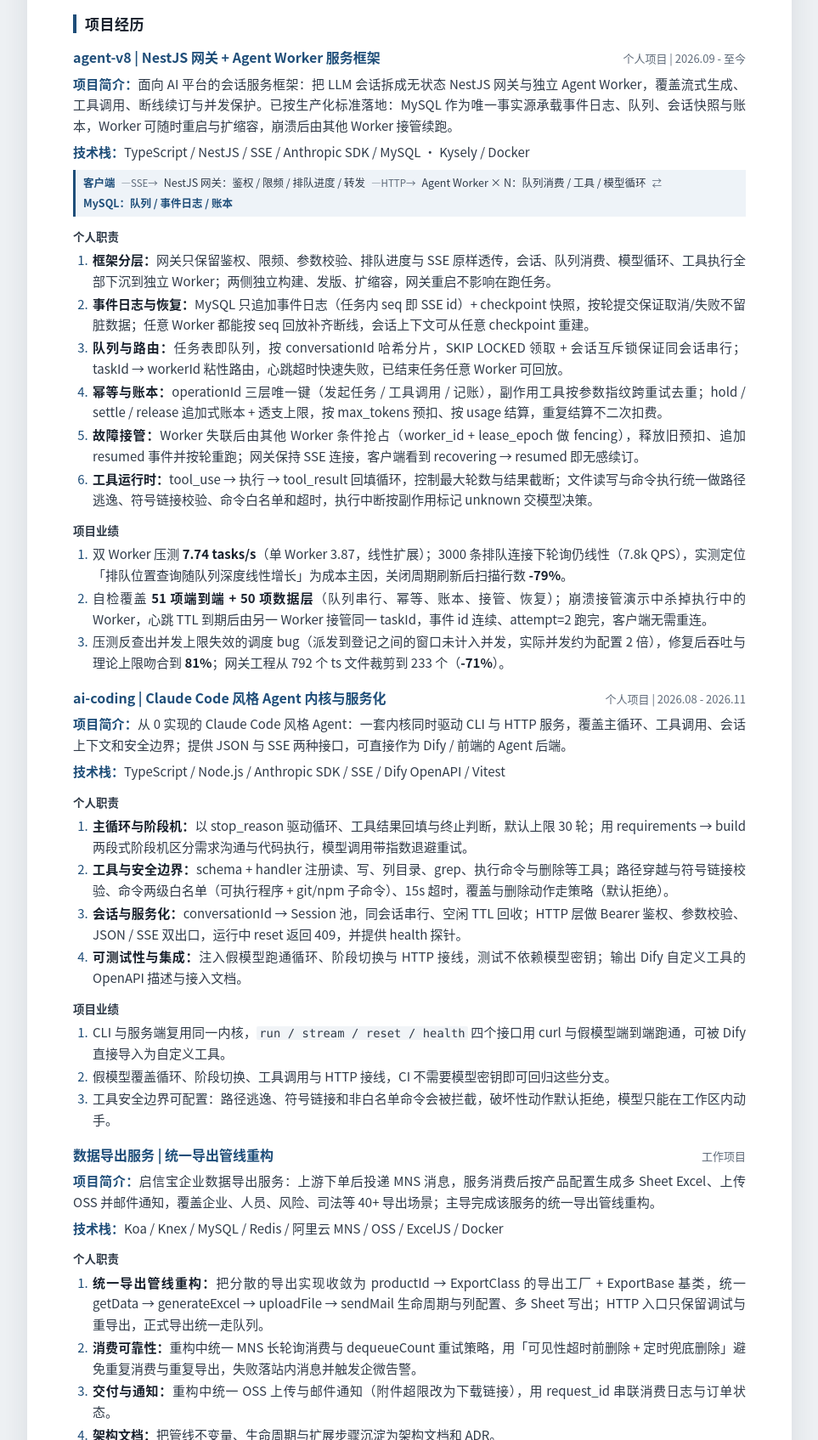
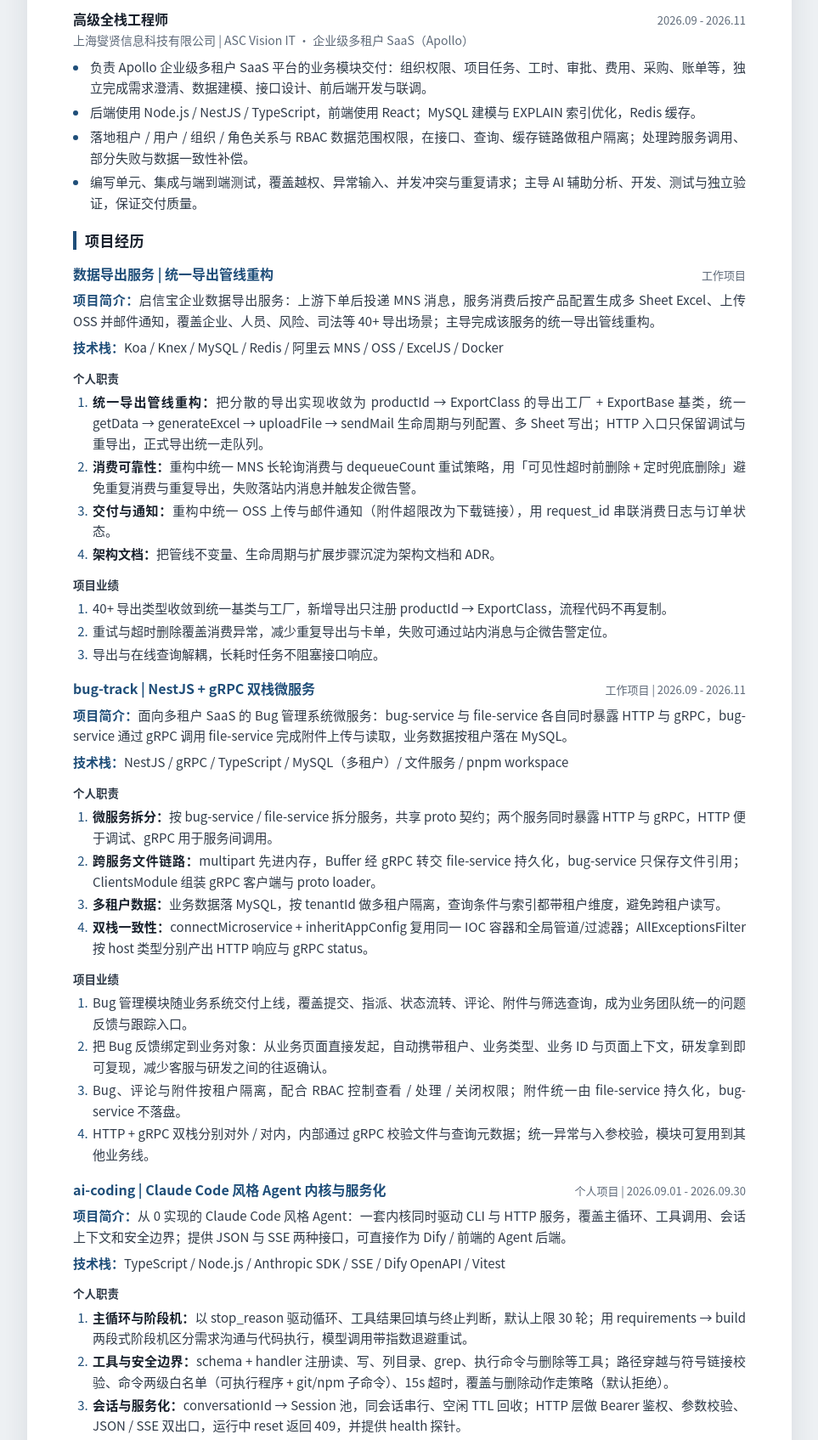
Before and after one commit to YWJL/About, a plain HTML site: page index.html in a window 1280 px wide. Shown: the part 1105-2800 px from the top of the page at 85% size, without its empty margins (158-1121 px from the left). Drawn offline with Linux system fonts and the light colour scheme.

Commit message:
简历更新：新增燮贤经历、项目按时间排序、bug-track 改工作口径
- 工作经历：生腾 2021.06-2026.07、燮贤 2026.09-2026.11，按时间正序
- 项目顺序：数据导出服务 → bug-track → ai-coding → agent-v8
- bug-track 改为工作口径：多租户 MySQL + 文件服务持久化，补充交付上线与业务绑定反馈业绩
- 燮贤职责去掉未接触的 RabbitMQ，保留 React / 多租户 / Redis / RBAC
- 打印行高与项目分页按 3 页适配

```diff
--- a/index.html
+++ b/index.html
@@ -70,7 +70,7 @@
             <h3 class="entry-title">后端开发工程师（2021.06 实习入职，2022.06 转正）</h3>
             <p class="entry-company">上海生腾数据科技有限公司苏州分公司 | 启信宝 APP 核心服务与架构治理</p>
           </div>
-          <span class="entry-date">2021.06 - 至今</span>
+          <span class="entry-date">2021.06 - 2026.07</span>
         </div>
         <ul class="bullets">
           <li>负责集团、查风险、司法大数据、团队版、主搜等核心模块的服务端交付，参与 PRD 评审、表结构设计、数据清洗、ES 同步、接口开发与客户端联调。</li>
@@ -82,69 +82,26 @@
           <li>基于 OpenAI SDK 封装 SSE 流式响应与 Prompt/模型配置，支持前端渐进式展示模型结果；在个人项目中进一步实现 Anthropic 兼容模型、tool_use 回填与任务事件流。</li>
         </ul>
       </article>
+
+      <article class="job">
+        <div class="entry-head">
+          <div>
+            <h3 class="entry-title">高级全栈工程师</h3>
+            <p class="entry-company">上海燮贤信息科技有限公司 | ASC Vision IT · 企业级多租户 SaaS（Apollo）</p>
+          </div>
+          <span class="entry-date">2026.09 - 2026.11</span>
+        </div>
+        <ul class="bullets">
+          <li>负责 Apollo 企业级多租户 SaaS 平台的业务模块交付：组织权限、项目任务、工时、审批、费用、采购、账单等，独立完成需求澄清、数据建模、接口设计、前后端开发与联调。</li>
+          <li>后端使用 Node.js / NestJS / TypeScript，前端使用 React；MySQL 建模与 EXPLAIN 索引优化，Redis 缓存。</li>
+          <li>落地租户 / 用户 / 组织 / 角色关系与 RBAC 数据范围权限，在接口、查询、缓存链路做租户隔离；处理跨服务调用、部分失败与数据一致性补偿。</li>
+          <li>编写单元、集成与端到端测试，覆盖越权、异常输入、并发冲突与重复请求；主导 AI 辅助分析、开发、测试与独立验证，保证交付质量。</li>
+        </ul>
+      </article>
     </section>
 
     <section class="section page-break">
       <h2>项目经历</h2>
-
-      <article class="project">
-        <div class="entry-head">
-          <h3 class="entry-title">agent-v8 | NestJS 网关 + Agent Worker 服务框架</h3>
-          <span class="entry-date">个人项目 | 2026.09 - 至今</span>
-        </div>
-
-        <p class="proj-line"><strong>项目简介：</strong>面向 AI 平台的会话服务框架：把 LLM 会话拆成无状态 NestJS 网关与独立 Agent Worker，覆盖流式生成、工具调用、断线续订与并发保护。已按生产化标准落地：MySQL 作为唯一事实源承载事件日志、队列、会话快照与账本，Worker 可随时重启与扩缩容，崩溃后由其他 Worker 接管续跑。</p>
-        <p class="proj-line"><strong>技术栈：</strong>TypeScript / NestJS / SSE / Anthropic SDK / MySQL · Kysely / Docker</p>
-
-        <p class="arch-flow">
-          <span>客户端</span><i>—SSE→</i>
-          <span>NestJS 网关：鉴权 / 限频 / 排队进度 / 转发</span><i>—HTTP→</i>
-          <span>Agent Worker × N：队列消费 / 工具 / 模型循环</span><i>⇄</i>
-          <span>MySQL：队列 / 事件日志 / 账本</span>
-        </p>
-
-        <p class="subhead">个人职责</p>
-        <ol class="bullets compact">
-          <li><strong>框架分层：</strong>网关只保留鉴权、限频、参数校验、排队进度与 SSE 原样透传，会话、队列消费、模型循环、工具执行全部下沉到独立 Worker；两侧独立构建、发版、扩缩容，网关重启不影响在跑任务。</li>
-          <li><strong>事件日志与恢复：</strong>MySQL 只追加事件日志（任务内 seq 即 SSE id）+ checkpoint 快照，按轮提交保证取消/失败不留脏数据；任意 Worker 都能按 seq 回放补齐断线，会话上下文可从任意 checkpoint 重建。</li>
-          <li><strong>队列与路由：</strong>任务表即队列，按 conversationId 哈希分片，SKIP LOCKED 领取 + 会话互斥锁保证同会话串行；taskId → workerId 粘性路由，心跳超时快速失败，已结束任务任意 Worker 可回放。</li>
-          <li><strong>幂等与账本：</strong>operationId 三层唯一键（发起任务 / 工具调用 / 记账），副作用工具按参数指纹跨重试去重；hold / settle / release 追加式账本 + 透支上限，按 max_tokens 预扣、按 usage 结算，重复结算不二次扣费。</li>
-          <li><strong>故障接管：</strong>Worker 失联后由其他 Worker 条件抢占（worker_id + lease_epoch 做 fencing），释放旧预扣、追加 resumed 事件并按轮重跑；网关保持 SSE 连接，客户端看到 recovering → resumed 即无感续订。</li>
-          <li><strong>工具运行时：</strong>tool_use → 执行 → tool_result 回填循环，控制最大轮数与结果截断；文件读写与命令执行统一做路径逃逸、符号链接校验、命令白名单和超时，执行中断按副作用标记 unknown 交模型决策。</li>
-        </ol>
-
-        <p class="subhead">项目业绩</p>
-        <ol class="bullets compact">
-          <li>双 Worker 压测 <strong>7.74 tasks/s</strong>（单 Worker 3.87，线性扩展）；3000 条排队连接下轮询仍线性（7.8k QPS），实测定位「排队位置查询随队列深度线性增长」为成本主因，关闭周期刷新后扫描行数 <strong>-79%</strong>。</li>
-          <li>自检覆盖 <strong>51 项端到端 + 50 项数据层</strong>（队列串行、幂等、账本、接管、恢复）；崩溃接管演示中杀掉执行中的 Worker，心跳 TTL 到期后由另一 Worker 接管同一 taskId，事件 id 连续、attempt=2 跑完，客户端无需重连。</li>
-          <li>压测反查出并发上限失效的调度 bug（派发到登记之间的窗口未计入并发，实际并发约为配置 2 倍），修复后吞吐与理论上限吻合到 <strong>81%</strong>；网关工程从 792 个 ts 文件裁剪到 233 个（<strong>-71%</strong>）。</li>
-        </ol>
-      </article>
-
-      <article class="project">
-        <div class="entry-head">
-          <h3 class="entry-title">ai-coding | Claude Code 风格 Agent 内核与服务化</h3>
-          <span class="entry-date">个人项目 | 2026.08 - 2026.11</span>
-        </div>
-
-        <p class="proj-line"><strong>项目简介：</strong>从 0 实现的 Claude Code 风格 Agent：一套内核同时驱动 CLI 与 HTTP 服务，覆盖主循环、工具调用、会话上下文和安全边界；提供 JSON 与 SSE 两种接口，可直接作为 Dify / 前端的 Agent 后端。</p>
-        <p class="proj-line"><strong>技术栈：</strong>TypeScript / Node.js / Anthropic SDK / SSE / Dify OpenAPI / Vitest</p>
-
-        <p class="subhead">个人职责</p>
-        <ol class="bullets compact">
-          <li><strong>主循环与阶段机：</strong>以 stop_reason 驱动循环、工具结果回填与终止判断，默认上限 30 轮；用 requirements → build 两段式阶段机区分需求沟通与代码执行，模型调用带指数退避重试。</li>
-          <li><strong>工具与安全边界：</strong>schema + handler 注册读、写、列目录、grep、执行命令与删除等工具；路径穿越与符号链接校验、命令两级白名单（可执行程序 + git/npm 子命令）、15s 超时，覆盖与删除动作走策略（默认拒绝）。</li>
-          <li><strong>会话与服务化：</strong>conversationId → Session 池，同会话串行、空闲 TTL 回收；HTTP 层做 Bearer 鉴权、参数校验、JSON / SSE 双出口，运行中 reset 返回 409，并提供 health 探针。</li>
-          <li><strong>可测试性与集成：</strong>注入假模型跑通循环、阶段切换与 HTTP 接线，测试不依赖模型密钥；输出 Dify 自定义工具的 OpenAPI 描述与接入文档。</li>
-        </ol>
-
-        <p class="subhead">项目业绩</p>
-        <ol class="bullets compact">
-          <li>CLI 与服务端复用同一内核，<code>run / stream / reset / health</code> 四个接口用 curl 与假模型端到端跑通，可被 Dify 直接导入为自定义工具。</li>
-          <li>假模型覆盖循环、阶段切换、工具调用与 HTTP 接线，CI 不需要模型密钥即可回归这些分支。</li>
-          <li>工具安全边界可配置：路径逃逸、符号链接和非白名单命令会被拦截，破坏性动作默认拒绝，模型只能在工作区内动手。</li>
-        </ol>
-      </article>
 
       <article class="project">
         <div class="entry-head">
@@ -174,24 +131,85 @@
       <article class="project">
         <div class="entry-head">
           <h3 class="entry-title">bug-track | NestJS + gRPC 双栈微服务</h3>
-          <span class="entry-date">个人项目 | 2026.09</span>
+          <span class="entry-date">工作项目 | 2026.09 - 2026.11</span>
         </div>
 
-        <p class="proj-line"><strong>项目简介：</strong>简化版 Bug 管理系统的微服务后端框架：两个平级服务各自同时暴露 HTTP 与 gRPC，bug-service 通过 gRPC 调用 file-service 完成附件上传与校验，用 txt 文件持久化替代数据库，重点验证服务契约、双通道错误语义和启动器抽象。</p>
-        <p class="proj-line"><strong>技术栈：</strong>NestJS / gRPC / pnpm workspace / class-validator / TypeScript / txt 文件持久化</p>
+        <p class="proj-line"><strong>项目简介：</strong>面向多租户 SaaS 的 Bug 管理系统微服务：bug-service 与 file-service 各自同时暴露 HTTP 与 gRPC，bug-service 通过 gRPC 调用 file-service 完成附件上传与读取，业务数据按租户落在 MySQL。</p>
+        <p class="proj-line"><strong>技术栈：</strong>NestJS / gRPC / TypeScript / MySQL（多租户）/ 文件服务 / pnpm workspace</p>
 
         <p class="subhead">个人职责</p>
         <ol class="bullets compact">
-          <li><strong>工程组织：</strong>用 pnpm workspace 管理 apps/bug-service、apps/file-service、libs/proto（共享 proto 契约）与 libs/common（双栈启动器、存储、异常过滤器、响应拦截器）。</li>
-          <li><strong>跨服务附件链路：</strong>multipart 先进内存，Buffer 经 gRPC 转交 file-service，bug-service 只保存 FILE-id；ClientsModule.registerAsync 从环境变量组装客户端与 proto loader。</li>
-          <li><strong>双栈一致性：</strong>connectMicroservice + inheritAppConfig 复用同一 IOC 容器和全局管道/过滤器；AllExceptionsFilter 按 host 类型分别产出 HTTP 响应与 gRPC status；txt 持久化用写串行队列避免并发覆盖。</li>
-          <li><strong>启动器抽象：</strong>把 HTTP 端口、gRPC 地址、package 与 proto 路径收敛到 bootstrapHybridApp，新服务只需提供模块和参数即可同时具备两条通道。</li>
+          <li><strong>微服务拆分：</strong>按 bug-service / file-service 拆分服务，共享 proto 契约；两个服务同时暴露 HTTP 与 gRPC，HTTP 便于调试、gRPC 用于服务间调用。</li>
+          <li><strong>跨服务文件链路：</strong>multipart 先进内存，Buffer 经 gRPC 转交 file-service 持久化，bug-service 只保存文件引用；ClientsModule 组装 gRPC 客户端与 proto loader。</li>
+          <li><strong>多租户数据：</strong>业务数据落 MySQL，按 tenantId 做多租户隔离，查询条件与索引都带租户维度，避免跨租户读写。</li>
+          <li><strong>双栈一致性：</strong>connectMicroservice + inheritAppConfig 复用同一 IOC 容器和全局管道/过滤器；AllExceptionsFilter 按 host 类型分别产出 HTTP 响应与 gRPC status。</li>
         </ol>
 
         <p class="subhead">项目业绩</p>
         <ol class="bullets compact">
-          <li>HTTP 与 gRPC 两条通道分别用 curl / grpcurl 验证通过，附件上传、查询、下载全链路跑通，跨服务调用毫秒级完成。</li>
-          <li>gRPC 侧异常返回明确 status 而非 “2 UNKNOWN”，入参校验在两条通道同时生效；两个服务可用 pnpm dev 并行启动联调。</li>
+          <li>Bug 管理模块随业务系统交付上线，覆盖提交、指派、状态流转、评论、附件与筛选查询，成为业务团队统一的问题反馈与跟踪入口。</li>
+          <li>把 Bug 反馈绑定到业务对象：从业务页面直接发起，自动携带租户、业务类型、业务 ID 与页面上下文，研发拿到即可复现，减少客服与研发之间的往返确认。</li>
+          <li>Bug、评论与附件按租户隔离，配合 RBAC 控制查看 / 处理 / 关闭权限；附件统一由 file-service 持久化，bug-service 不落盘。</li>
+          <li>HTTP + gRPC 双栈分别对外 / 对内，内部通过 gRPC 校验文件与查询元数据；统一异常与入参校验，模块可复用到其他业务线。</li>
+        </ol>
+      </article>
+
+      <article class="project">
+        <div class="entry-head">
+          <h3 class="entry-title">ai-coding | Claude Code 风格 Agent 内核与服务化</h3>
+          <span class="entry-date">个人项目 | 2026.09.01 - 2026.09.30</span>
+        </div>
+
+        <p class="proj-line"><strong>项目简介：</strong>从 0 实现的 Claude Code 风格 Agent：一套内核同时驱动 CLI 与 HTTP 服务，覆盖主循环、工具调用、会话上下文和安全边界；提供 JSON 与 SSE 两种接口，可直接作为 Dify / 前端的 Agent 后端。</p>
+        <p class="proj-line"><strong>技术栈：</strong>TypeScript / Node.js / Anthropic SDK / SSE / Dify OpenAPI / Vitest</p>
+
+        <p class="subhead">个人职责</p>
+        <ol class="bullets compact">
+          <li><strong>主循环与阶段机：</strong>以 stop_reason 驱动循环、工具结果回填与终止判断，默认上限 30 轮；用 requirements → build 两段式阶段机区分需求沟通与代码执行，模型调用带指数退避重试。</li>
+          <li><strong>工具与安全边界：</strong>schema + handler 注册读、写、列目录、grep、执行命令与删除等工具；路径穿越与符号链接校验、命令两级白名单（可执行程序 + git/npm 子命令）、15s 超时，覆盖与删除动作走策略（默认拒绝）。</li>
+          <li><strong>会话与服务化：</strong>conversationId → Session 池，同会话串行、空闲 TTL 回收；HTTP 层做 Bearer 鉴权、参数校验、JSON / SSE 双出口，运行中 reset 返回 409，并提供 health 探针。</li>
+          <li><strong>可测试性与集成：</strong>注入假模型跑通循环、阶段切换与 HTTP 接线，测试不依赖模型密钥；输出 Dify 自定义工具的 OpenAPI 描述与接入文档。</li>
+        </ol>
+
+        <p class="subhead">项目业绩</p>
+        <ol class="bullets compact">
+          <li>CLI 与服务端复用同一内核，<code>run / stream / reset / health</code> 四个接口用 curl 与假模型端到端跑通，可被 Dify 直接导入为自定义工具。</li>
+          <li>假模型覆盖循环、阶段切换、工具调用与 HTTP 接线，CI 不需要模型密钥即可回归这些分支。</li>
+          <li>工具安全边界可配置：路径逃逸、符号链接和非白名单命令会被拦截，破坏性动作默认拒绝，模型只能在工作区内动手。</li>
+        </ol>
+      </article>
+
+      <article class="project">
+        <div class="entry-head">
+          <h3 class="entry-title">agent-v8 | NestJS 网关 + Agent Worker 服务框架</h3>
+          <span class="entry-date">个人项目 | 2026.10.09 - 至今</span>
+        </div>
+
+        <p class="proj-line"><strong>项目简介：</strong>面向 AI 平台的会话服务框架：把 LLM 会话拆成无状态 NestJS 网关与独立 Agent Worker，覆盖流式生成、工具调用、断线续订与并发保护。已按生产化标准落地：MySQL 作为唯一事实源承载事件日志、队列、会话快照与账本，Worker 可随时重启与扩缩容，崩溃后由其他 Worker 接管续跑。</p>
+        <p class="proj-line"><strong>技术栈：</strong>TypeScript / NestJS / SSE / Anthropic SDK / MySQL · Kysely / Docker</p>
+
+        <p class="arch-flow">
+          <span>客户端</span><i>—SSE→</i>
+          <span>NestJS 网关：鉴权/限频/进度/转发</span><i>—HTTP→</i>
+          <span>Worker ×N：队列/工具/模型</span><i>⇄</i>
+          <span>MySQL：队列/事件/账本</span>
+        </p>
+
+        <p class="subhead">个人职责</p>
+        <ol class="bullets compact">
+          <li><strong>框架分层：</strong>网关只保留鉴权、限频、参数校验、排队进度与 SSE 原样透传，会话、队列消费、模型循环、工具执行全部下沉到独立 Worker；两侧独立构建、发版、扩缩容，网关重启不影响在跑任务。</li>
+          <li><strong>事件日志与恢复：</strong>MySQL 只追加事件日志（任务内 seq 即 SSE id）+ checkpoint 快照，按轮提交保证取消/失败不留脏数据；任意 Worker 都能按 seq 回放补齐断线，会话上下文可从任意 checkpoint 重建。</li>
+          <li><strong>队列与路由：</strong>任务表即队列，按 conversationId 哈希分片，SKIP LOCKED 领取 + 会话互斥锁保证同会话串行；taskId → workerId 粘性路由，心跳超时快速失败，已结束任务任意 Worker 可回放。</li>
+          <li><strong>幂等与账本：</strong>operationId 三层唯一键（发起任务 / 工具调用 / 记账），副作用工具按参数指纹跨重试去重；hold / settle / release 追加式账本 + 透支上限，按 max_tokens 预扣、按 usage 结算，重复结算不二次扣费。</li>
+          <li><strong>故障接管：</strong>Worker 失联后由其他 Worker 条件抢占（worker_id + lease_epoch 做 fencing），释放旧预扣、追加 resumed 事件并按轮重跑；网关保持 SSE 连接，客户端看到 recovering → resumed 即无感续订。</li>
+          <li><strong>工具运行时：</strong>tool_use → 执行 → tool_result 回填循环，控制最大轮数与结果截断；文件读写与命令执行统一做路径逃逸、符号链接校验、命令白名单和超时，执行中断按副作用标记 unknown 交模型决策。</li>
+        </ol>
+
+        <p class="subhead">项目业绩</p>
+        <ol class="bullets compact">
+          <li>双 Worker 压测 <strong>7.74 tasks/s</strong>（单 Worker 3.87，线性扩展）；3000 条排队连接下轮询仍线性（7.8k QPS），实测定位「排队位置查询随队列深度线性增长」为成本主因，关闭周期刷新后扫描行数 <strong>-79%</strong>。</li>
+          <li>自检覆盖 <strong>51 项端到端 + 50 项数据层</strong>（队列串行、幂等、账本、接管、恢复）；崩溃接管演示中杀掉执行中的 Worker，心跳 TTL 到期后由另一 Worker 接管同一 taskId，事件 id 连续、attempt=2 跑完，客户端无需重连。</li>
+          <li>压测发现并发上限失效的调度 bug：任务派发后到登记前有一段 <code>await</code> 窗口未被计入并发，实际并发约为配置的 2 倍；加「已派发未登记」占位计数后，吞吐回落到理论值的 <strong>81%</strong>。</li>
         </ol>
       </article>
     </section>
--- a/resume.css
+++ b/resume.css
@@ -178,6 +178,10 @@ a:hover {
 .job {
   break-inside: avoid;
   page-break-inside: avoid;
+}
+
+.job + .job {
+  margin-top: 12px;
 }
 
 .entry-head {
@@ -569,8 +573,8 @@ strong {
 
   .project {
     margin-top: 8px;
-    break-inside: avoid;
-    page-break-inside: avoid;
+    break-inside: auto;
+    page-break-inside: auto;
   }
 
   .subhead {
@@ -627,7 +631,7 @@ strong {
 
   body.backend {
     font-size: 9.85pt;
-    line-height: 1.46;
+    line-height: 1.43;
   }
 
   body.agent .section {
```
Also changed, not shown: 1 other file.
